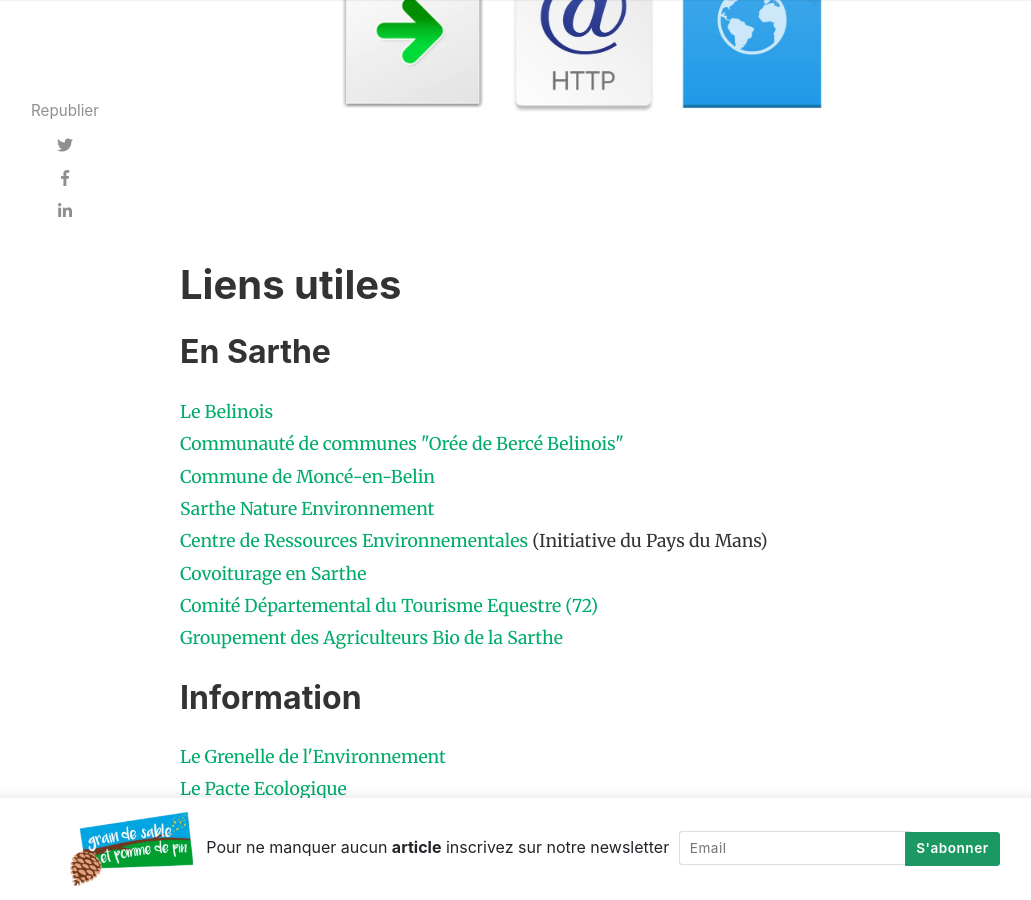
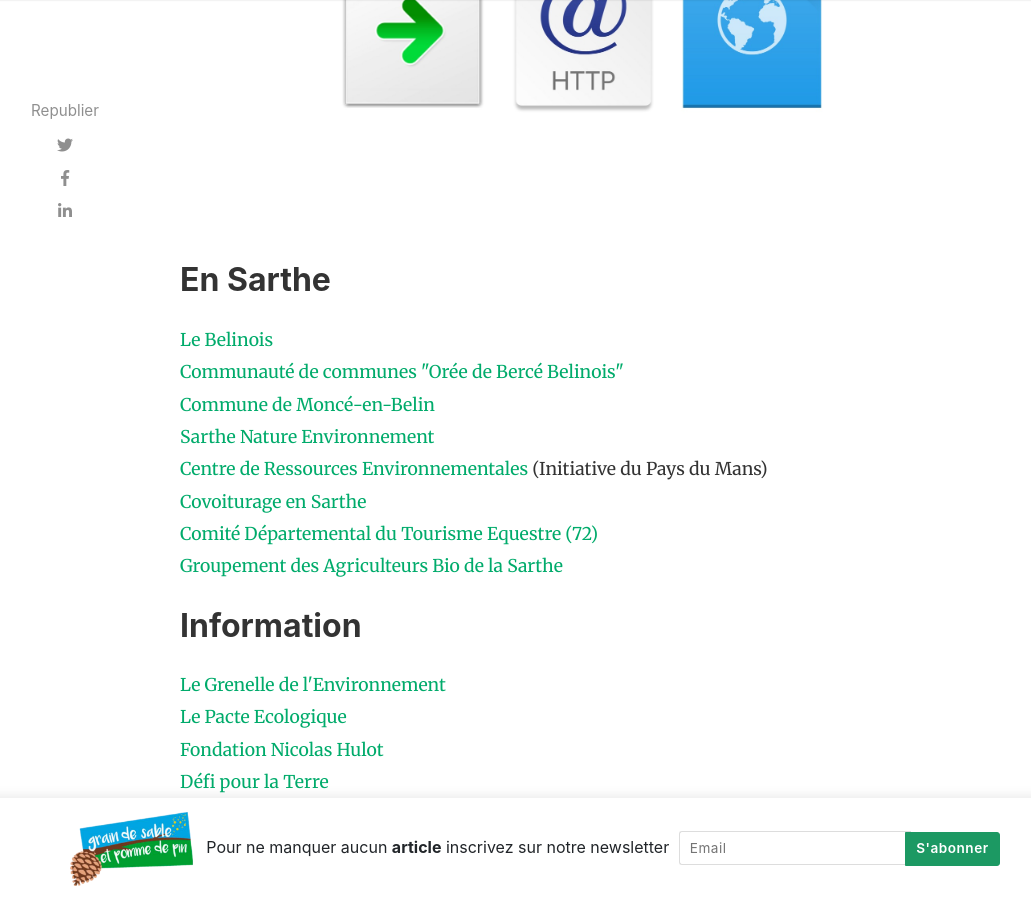
Before and after one commit to grain-de-sable-et-pomme-de-pin/grain-de-sable-et-pomme-de-pin.github.io, a Jekyll site: the page built from _posts/2024-01-05-liens.md, in a window 1280 px wide and 900 px high, scrolled down 474 px. Shown: the whole window, without its empty margins (105-1136 px from the left). Built offline with Jekyll 4.4.1, drawn with Linux system fonts in a browser that asks for light colours; nearby versions of some CDN libraries; comment, search, counter and statistics services are not loaded.

Commit message:
rédaction

```diff
--- a/_posts/2024-01-05-liens.md
+++ b/_posts/2024-01-05-liens.md
@@ -8,8 +8,6 @@ featured: true
 ---
 
 <div id="main">
-
-			  <h1>Liens utiles</h1>
 
 <h2>En Sarthe</h2>
 <p>
@@ -50,7 +48,3 @@ featured: true
 <a href="http://www.wexmap.com" target="_blank">Annuaire Wexmap</a><br>
 <a href="http://influenceurs.net/news/association-grain-de-sable-et-pomme-de-pin" target="_blank">Les influenceurs</a><br>
 </p>
-
-      <br>
-
-		</div>
```
